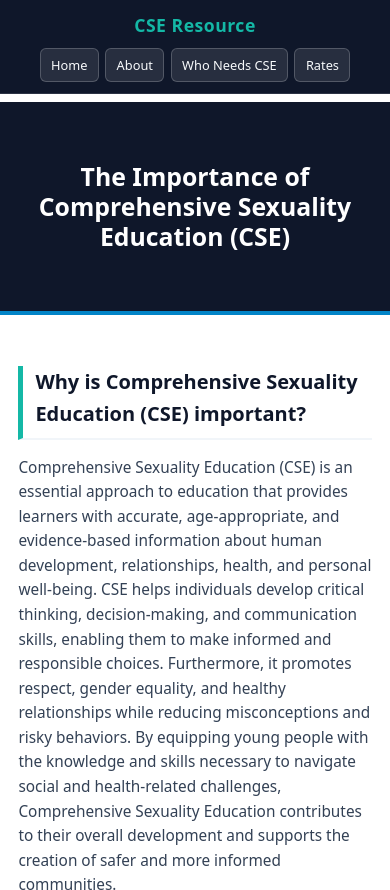
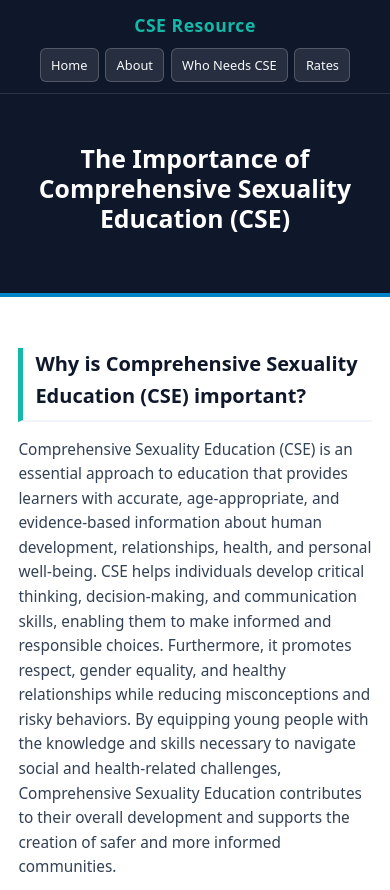
Before and after one commit to antonettetubal-dev/cse, a plain HTML site: page index.html in a window 390 px wide. Shown: the top 890 px of the page. Drawn offline with Linux system fonts and the light colour scheme.

Commit message:
Update index.css

```diff
--- a/index.css
+++ b/index.css
@@ -15,7 +15,7 @@ body {
     color: #334155;
     background-color: #ffffff;
     padding-bottom: 4rem;
-    padding-top: 68px;
+    padding-top: 0;
 }
 
 /* Fixed Navigation Bar (PC / Laptop Default) */
@@ -78,7 +78,7 @@ body {
 header {
     background: #0f172a;
     color: white;
-    padding: 2.5rem 2rem;
+    padding: 6.5rem 2rem 2.5rem;
     text-align: center;
     border-bottom: 4px solid #0284c7;
 }
@@ -269,11 +269,11 @@ footer {
 /* Phone / Mobile View */
 @media (max-width: 768px) {
     html {
-        scroll-padding-top: 115px;
+        scroll-padding-top: 105px;
     }
 
     body {
-        padding-top: 102px;
+        padding-top: 0;
         padding-bottom: 2.5rem;
     }
 
@@ -298,7 +298,7 @@ footer {
     }
 
     header {
-        padding: 1.75rem 1rem;
+        padding: 7rem 1rem 1.75rem;
     }
 
     .hero-content {
```
